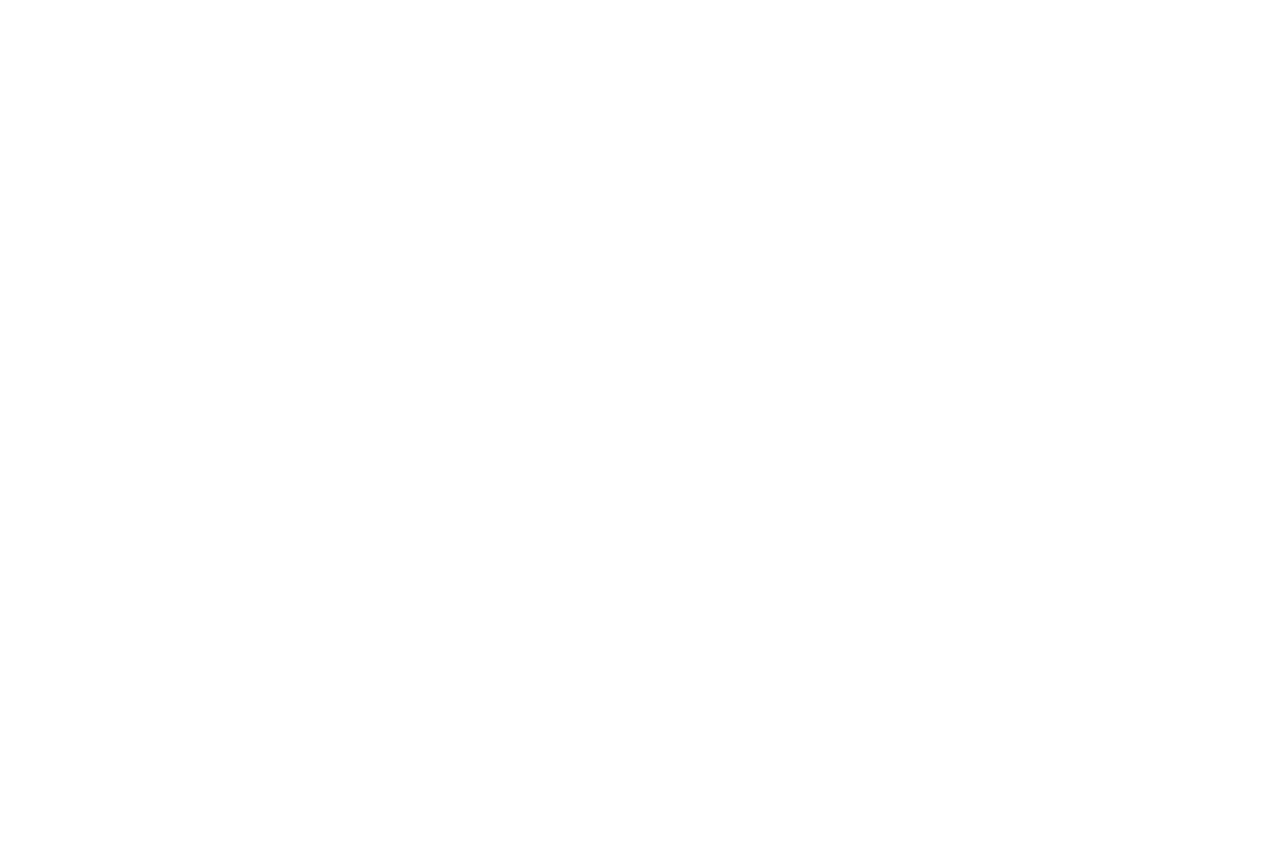
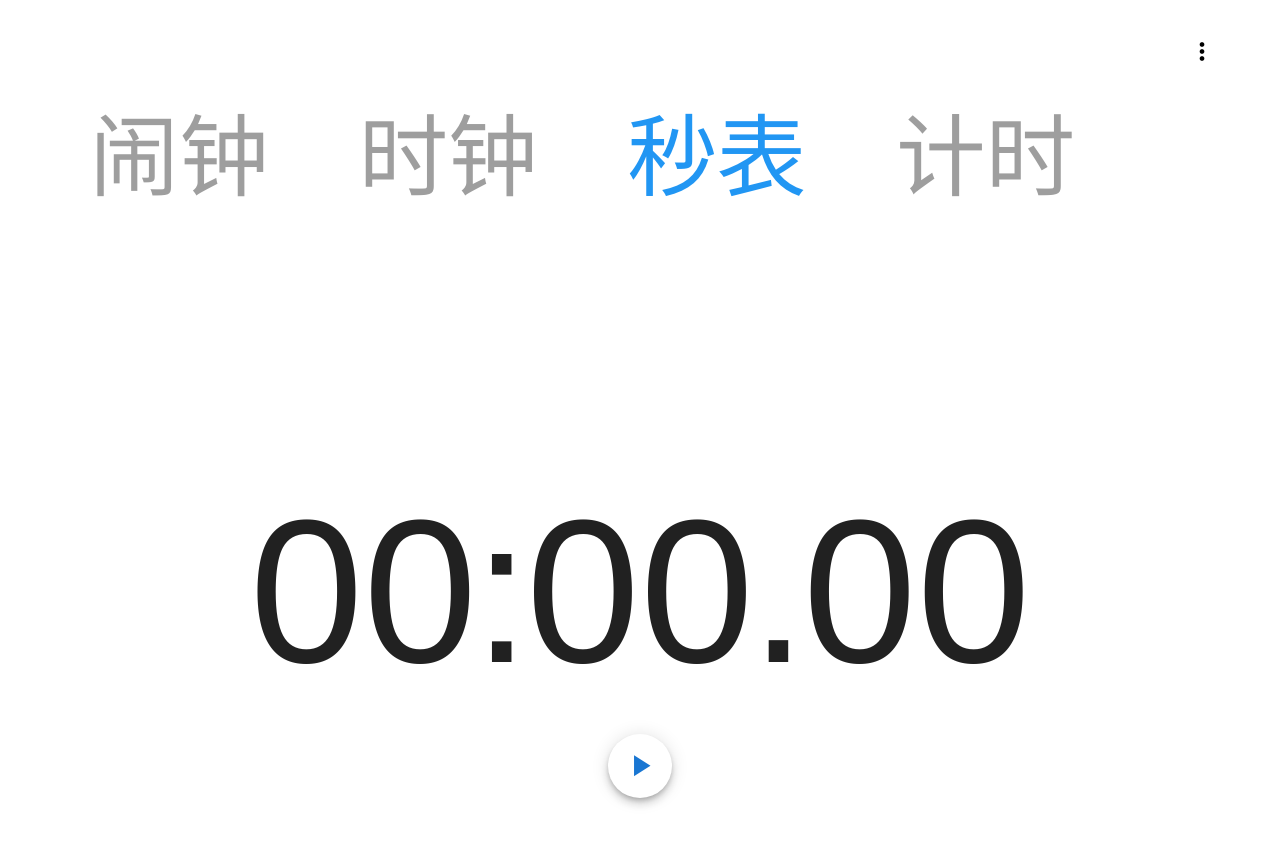
Before and after one commit to Chenrt-ggx/SuperTimer, a Vue app: page / in a window 1280 px wide. Shown: the top 846 px of the page. Before the commit the page ends 800 px from the top, so only its background shows below. Built offline with nearby package versions, Linux system fonts and the light colour scheme.

Commit message:
完成 UI

```diff
--- a/src/App.vue
+++ b/src/App.vue
@@ -1,11 +1,147 @@
 <template>
-    <v-app></v-app>
+    <v-app>
+        <div class="text-right dots">
+            <v-icon color="black" size="28" @click="dialog = true">mdi-dots-vertical</v-icon>
+        </div>
+        <div class="text-left grey--text font-weight-light">
+            <span class="title-font" @click="redirect">闹钟</span>
+            <span class="title-font" @click="redirect">时钟</span>
+            <span class="title-font" style="color: #2196f3">秒表</span>
+            <span class="title-font" @click="redirect">计时</span>
+        </div>
+        <v-row class="time-font">
+            <v-spacer></v-spacer>
+            <span class="time-fix">
+                <span>{{ '0'.repeat(2).concat(minute).slice(-2) }}</span>
+                <span class="mx-n1">:</span>
+                <span>{{ '0'.repeat(2).concat(second).slice(-2) }}</span>
+                <span class="mx-n1">.</span>
+                <span>{{ '0'.repeat(2).concat(millisecond).slice(-2) }}</span>
+            </span>
+            <v-spacer></v-spacer>
+        </v-row>
+        <div class="text-center footer-fix">
+            <v-btn color="white" fab large @click="begin" v-if="state === 0">
+                <v-icon color="primary" size="36">mdi-play</v-icon>
+            </v-btn>
+            <div v-if="state === 1">
+                <v-btn color="white" fab large @click="flag">
+                    <v-icon color="primary" size="32">mdi-flag</v-icon>
+                </v-btn>
+                <span class="button-gap"></span>
+                <v-btn color="white" fab large @click="pause">
+                    <v-icon color="primary" size="36">mdi-pause</v-icon>
+                </v-btn>
+            </div>
+            <div v-if="state === 2">
+                <v-btn color="white" fab large @click="stop">
+                    <v-icon color="primary" size="36">mdi-stop</v-icon>
+                </v-btn>
+                <span class="button-gap"></span>
+                <v-btn color="white" fab large @click="restart">
+                    <v-icon color="primary" size="36">mdi-play</v-icon>
+                </v-btn>
+            </div>
+        </div>
+        <v-dialog v-model="dialog" @click:outside="dialog = false">
+            <v-card>
+                <v-card-title>倍率选择</v-card-title>
+                <v-divider></v-divider>
+                <v-card-text class="text-center">
+                    <v-slider
+                        class="mt-10"
+                        v-model="slide"
+                        prepend-icon="mdi-speedometer"
+                        :max="400"
+                        :min="25"
+                    ></v-slider>
+                    {{ '当前倍率: ' + ratio }}
+                    <span class="mx-4">|</span>
+                    {{ '更新倍率: ' + slide / 100 }}
+                </v-card-text>
+                <v-divider></v-divider>
+                <v-card-actions>
+                    <v-spacer></v-spacer>
+                    <v-btn color="error" text dark @click="resetRatio">取消</v-btn>
+                    <v-btn color="success" text dark @click="setRatio">确认</v-btn>
+                </v-card-actions>
+            </v-card>
+        </v-dialog>
+    </v-app>
 </template>
 
 <script>
 export default {
     data: function () {
-        return {};
+        return {
+            minute: 0,
+            second: 0,
+            millisecond: 0,
+            state: 0,
+            ratio: 1,
+            slide: 100,
+            dialog: false
+        };
+    },
+    methods: {
+        redirect() {
+            window.location = 'https://www.bilibili.com/video/BV1uT4y1P7CX';
+        },
+        setRatio() {
+            this.ratio = this.slide / 100;
+            this.dialog = false;
+            this.slide = 100;
+        },
+        resetRatio() {
+            this.dialog = false;
+            this.slide = 100;
+        },
+        begin() {
+            this.state = 1;
+        },
+        flag() {
+            this.redirect();
+        },
+        pause() {
+            this.state = 2;
+        },
+        stop() {
+            this.state = 0;
+        },
+        restart() {
+            this.state = 1;
+        }
     }
 };
 </script>
+
+<style scoped>
+.dots {
+    margin-top: 3vw;
+    margin-right: 5vw;
+    margin-bottom: 2vw;
+}
+
+.title-font {
+    font-size: 7vw;
+    margin-left: 7vw;
+}
+
+.time-font {
+    font-size: 16vw;
+    font-family: sans-serif;
+}
+
+.time-fix {
+    margin-top: 28vh;
+}
+
+.footer-fix {
+    margin-bottom: 8vw;
+}
+
+.button-gap {
+    margin-left: 6vw;
+    margin-right: 6vw;
+}
+</style>
```
